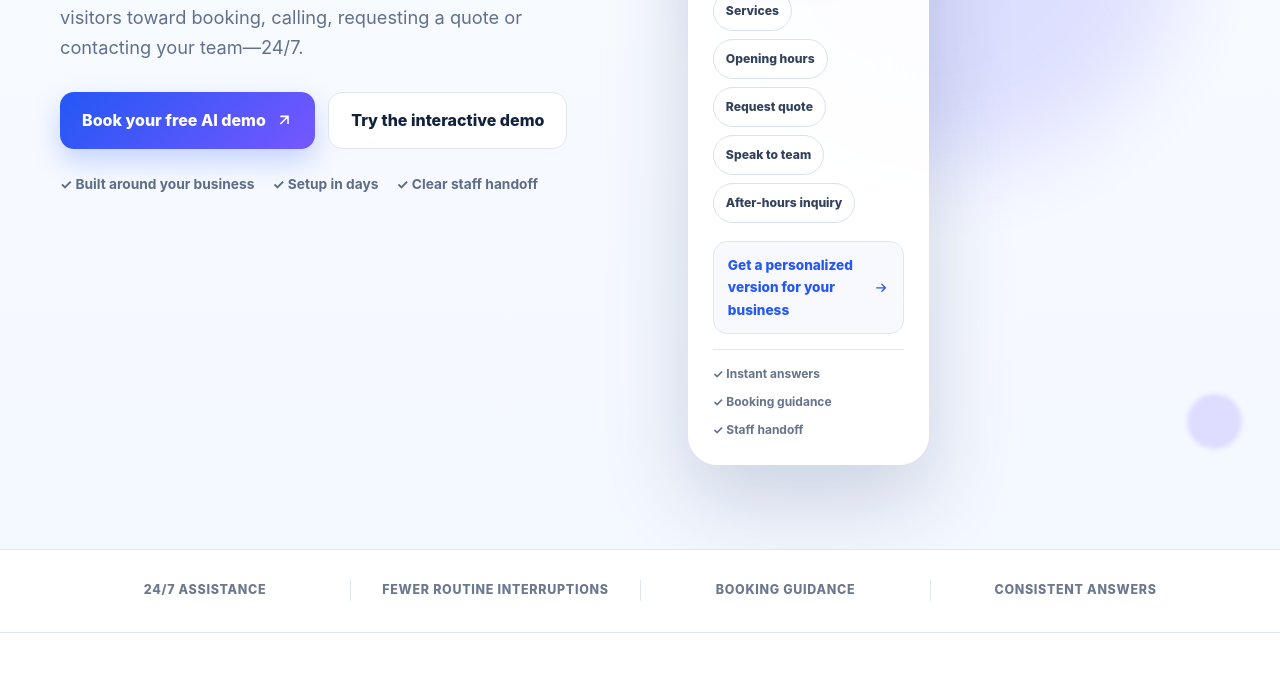
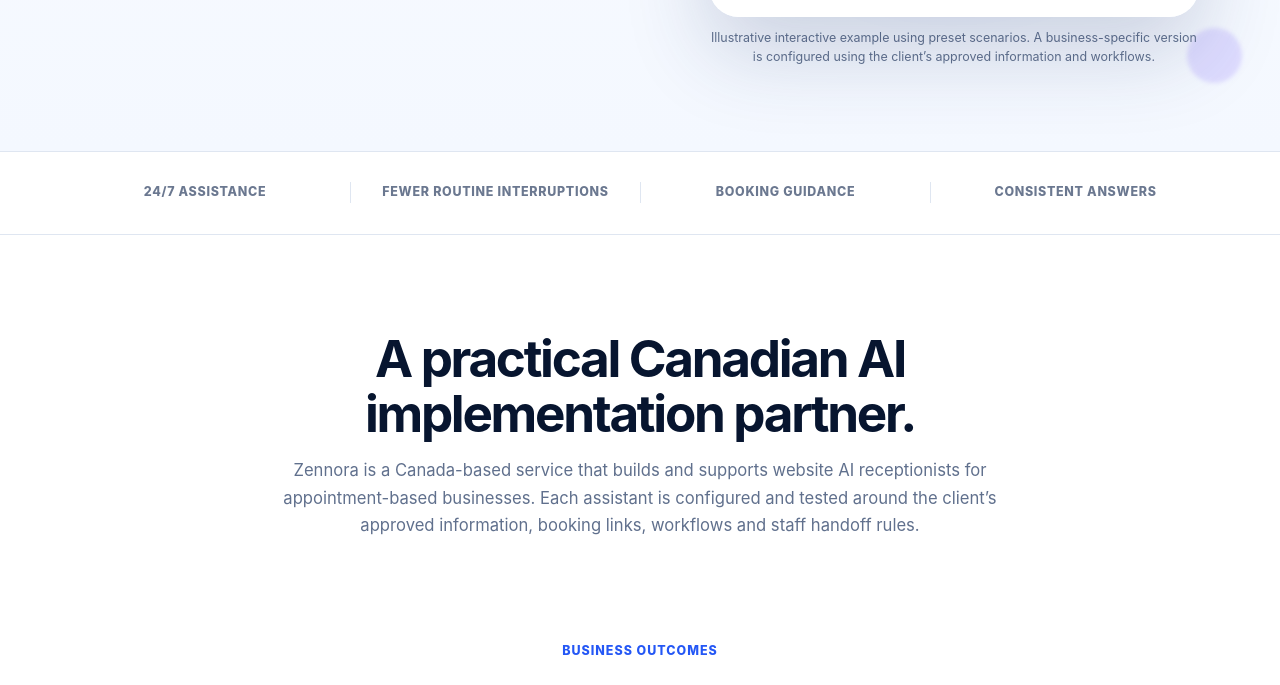
Before and after one commit to Zennoracanada/Zennora, a plain HTML site: page index.html in a window 1280 px wide. Shown: the part 770-1455 px from the top of the page. Drawn offline with Linux system fonts and the light colour scheme.

Commit message:
Fix hero demo clarification spacing

```diff
--- a/style.css
+++ b/style.css
@@ -79,7 +79,20 @@
 .demo-cta { display: flex; align-items: center; justify-content: space-between; gap: 12px; margin: 2px 0 15px; padding: 12px 14px; border-radius: 14px; background: #f7f9ff; border: 1px solid #dfe6f6; color: var(--primary); text-decoration: none; font-size: .85rem; font-weight: 800; }
 .demo-cta:hover { background: #eef3ff; }
 .demo-features { display: flex; flex-wrap: wrap; gap: 8px 14px; padding-top: 14px; border-top: 1px solid var(--line); color: #65738c; font-size: .75rem; font-weight: 700; }
-.demo-clarification { position: relative; max-width: 540px; margin: 16px auto 0; color: #dbe5f5; font-size: .78rem; line-height: 1.55; text-align: center; }
+.hero-visual.interactive-demo {
+  flex-direction: column;
+}
+
+.demo-clarification {
+  position: relative;
+  width: min(490px, 100%);
+  max-width: 490px;
+  margin: 12px auto 0;
+  color: var(--muted);
+  font-size: .78rem;
+  line-height: 1.5;
+  text-align: center;
+}
 .orb { position: absolute; border-radius: 50%; filter: blur(2px); opacity: .5; }
 .orb-one { width: 90px; height: 90px; background: #98f0d5; left: -30px; top: 160px; }
 .orb-two { width: 55px; height: 55px; background: #c9c1ff; right: 3%; bottom: 8%; }
```
